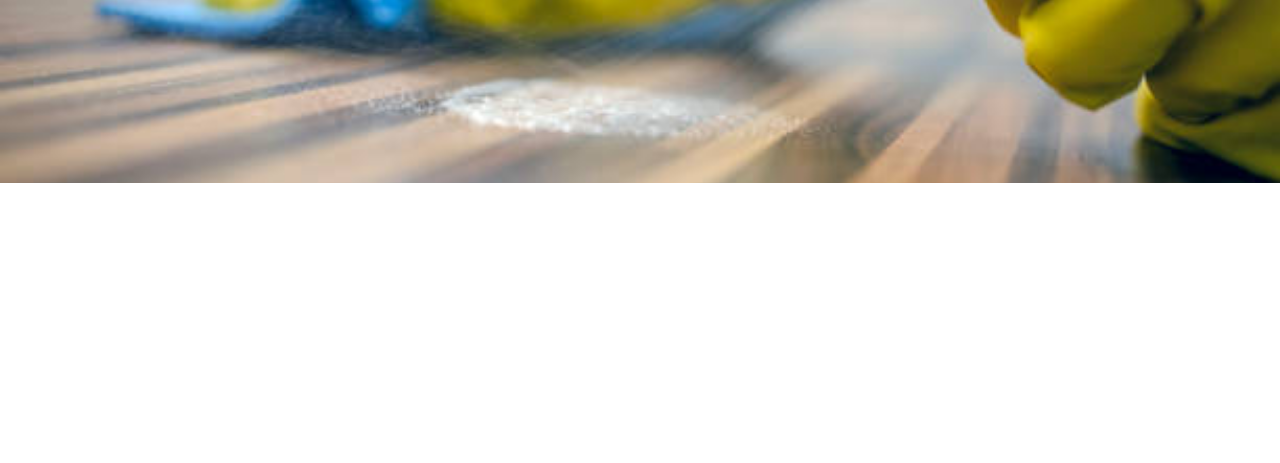
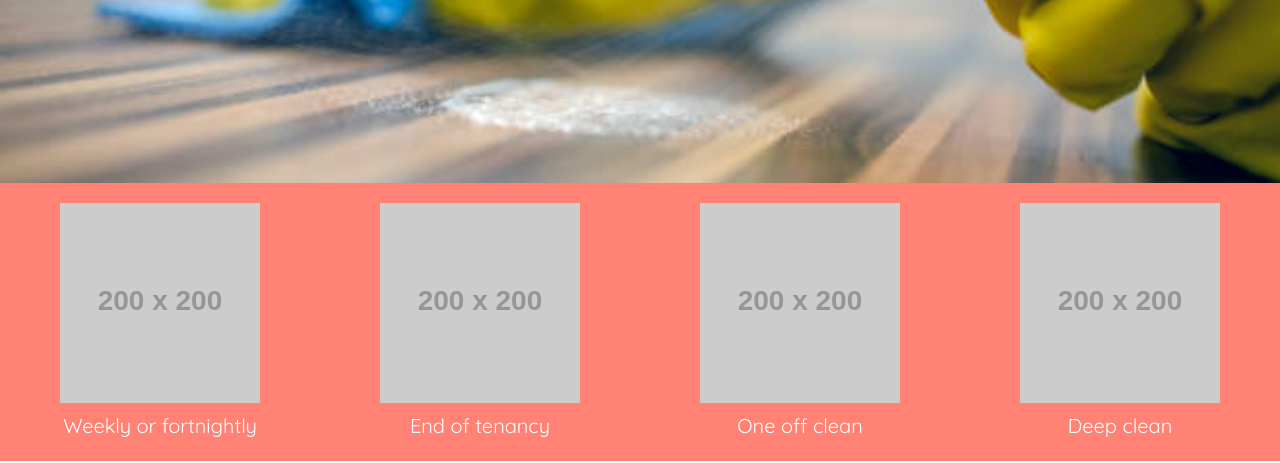
Before and after one commit to PatrickWhitehouse/Maid-About-Town, a Gatsby site: page / in a window 1280 px wide. Shown: the part 337-800 px from the top of the page. Built offline with nearby package versions, Linux system fonts and the light colour scheme; Gatsby itself is replaced by a stand-in of ours; placeholder pictures from the web are drawn by us.

Commit message:
add cleaning types£

```diff
--- /dev/null
+++ b/src/components/CleaningTypes.js
@@ -0,0 +1,29 @@
+import React from 'react';
+
+
+const CleaningTypes = () => (
+    <div className="bg-mat text-white">
+        <div className="container mx-auto">
+            <div className="grid grid-cols-4">
+                <div className="cleaning-type p-5 text-center">
+                    <img src="https://placehold.it/200" className="mx-auto" />
+                    <span class="text-xl mt-2 block">Weekly or fortnightly</span>
+                </div>
+                <div className="cleaning-type p-5 text-center">
+                    <img src="https://placehold.it/200" className="mx-auto" />
+                    <span class="text-xl mt-2 block">End of tenancy</span>
+                </div>
+                <div className="cleaning-type p-5 text-center">
+                    <img src="https://placehold.it/200" className="mx-auto" />
+                    <span class="text-xl mt-2 block">One off clean</span>
+                </div>
+                <div className="cleaning-type p-5 text-center">
+                    <img src="https://placehold.it/200" className="mx-auto" />
+                    <span class="text-xl mt-2 block">Deep clean</span>
+                </div>
+            </div>
+        </div>
+    </div>
+)
+
+export default CleaningTypes
--- /dev/null
+++ b/src/components/Facebook.js
@@ -0,0 +1,9 @@
+import React from 'react';
+
+const Facebook = () => {
+    return (
+        <h1>Facebook Component</h1>
+    )
+}
+
+export default Facebook
--- a/src/pages/index.js
+++ b/src/pages/index.js
@@ -2,11 +2,13 @@ import React from 'react';
 import Layout from '../components/Layout';
 import Banner from '../components/Banner';
 import bannerImage from '../../static/banners/banner.jpg';
+import CleaningTypes from '../components/CleaningTypes';
 
 const Index = () => {
     return (
         <Layout>
             <Banner title="Not enough hours in the day?" subtitle="We will take care of keeping your home clean, so you don't have to." image={bannerImage} />
+            <CleaningTypes />
         </Layout>
     )
 }
--- a/src/styles/styles.css
+++ b/src/styles/styles.css
@@ -11,3 +11,7 @@ body {
 .banner {
     min-height: 65vh;
 }
+
+.bg-mat {
+    background-color: #ff8274;
+}
```
